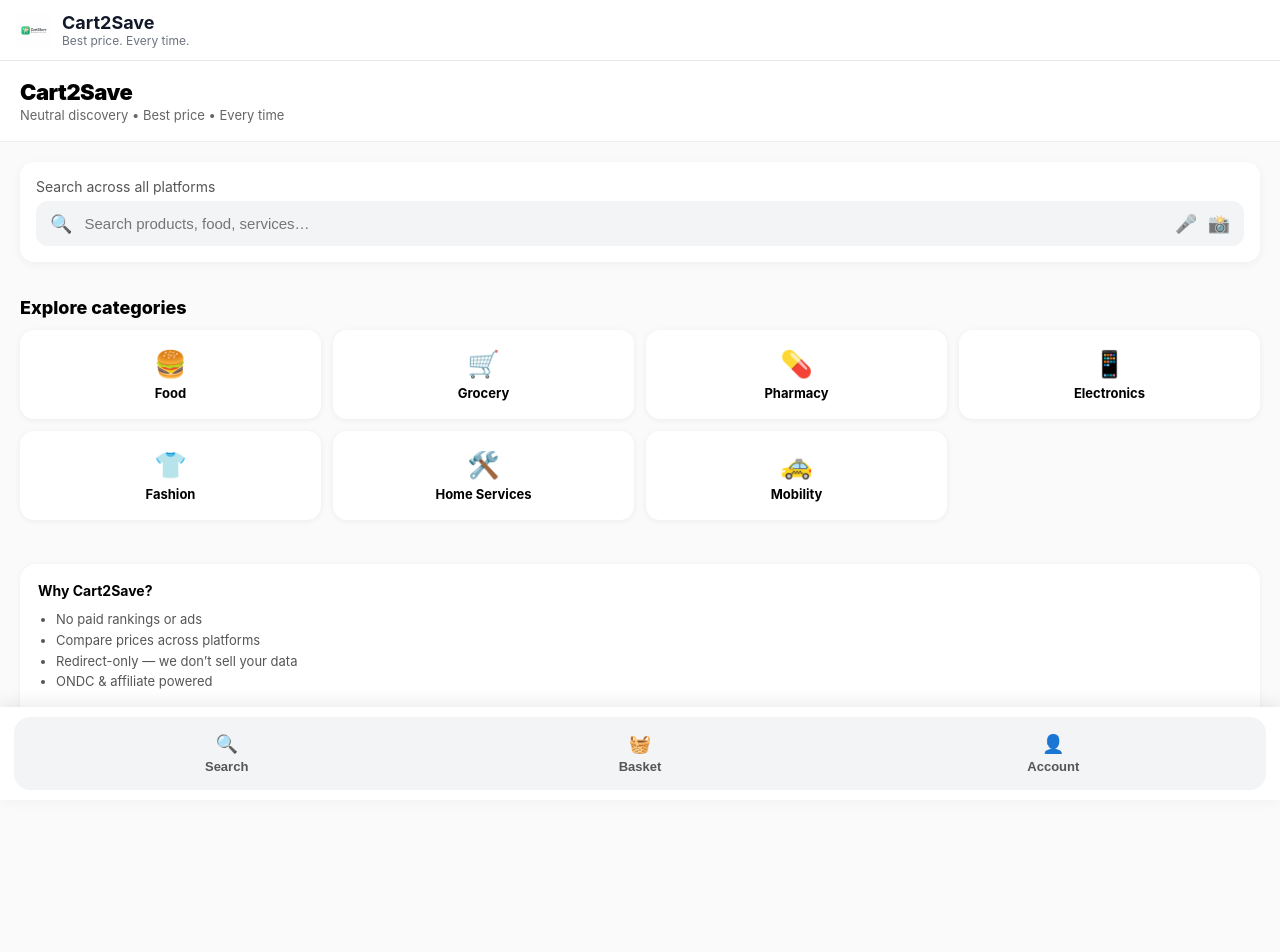
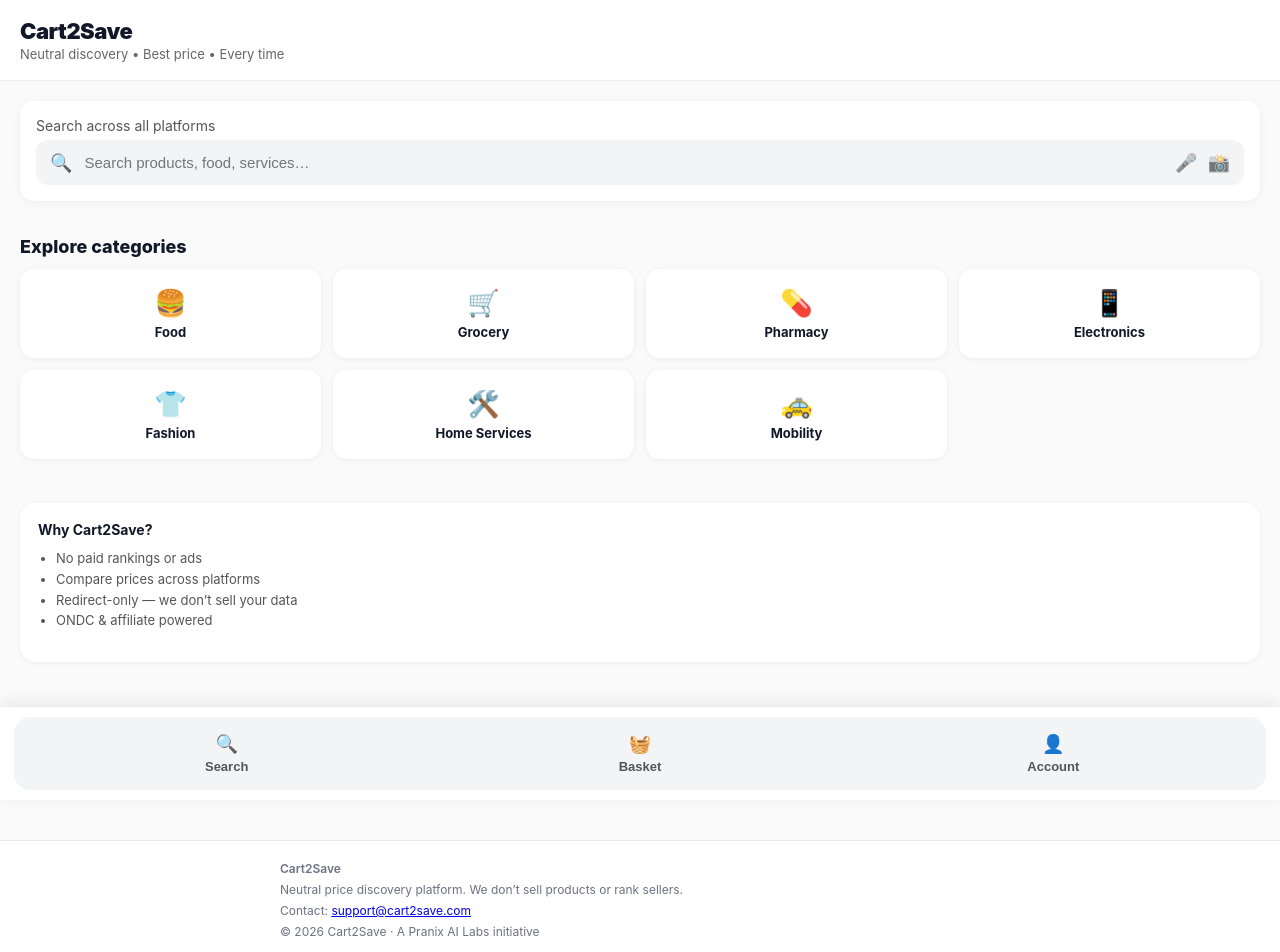
Before and after one commit to prashanthrangineni-sketch/pranix-witness-ui, a Next.js app: page / in a window 1280 px wide. Shown: the top 952 px of the page. Built offline with nearby package versions, Linux system fonts and the light colour scheme.

Commit message:
Add global footer with contact and trust information

```diff
--- a/app/layout.tsx
+++ b/app/layout.tsx
@@ -3,7 +3,7 @@ import BottomNav from './components/BottomNav'
 
 export const metadata: Metadata = {
   title: 'Cart2Save',
-  description: 'Neutral price discovery and basket platform',
+  description: 'Neutral discovery. Best price. Every time.',
 }
 
 export default function RootLayout({
@@ -16,66 +16,47 @@ export default function RootLayout({
       <body
         style={{
           margin: 0,
-          paddingBottom: '72px', // space for bottom nav
+          paddingBottom: '72px',
           fontFamily:
             '-apple-system, BlinkMacSystemFont, Segoe UI, Roboto, Helvetica, Arial, sans-serif',
           backgroundColor: '#fafafa',
+          color: '#111827',
         }}
       >
-        {/* 🔹 TOP HEADER */}
-        <header
+        {children}
+
+        {/* 🧾 FOOTER */}
+        <footer
           style={{
-            display: 'flex',
-            alignItems: 'center',
-            gap: '12px',
-            padding: '12px 16px',
+            marginTop: '40px',
+            padding: '20px 16px 90px',
             backgroundColor: '#ffffff',
-            borderBottom: '1px solid #e5e7eb',
-            position: 'sticky',
-            top: 0,
-            zIndex: 50,
+            borderTop: '1px solid #e5e7eb',
+            fontSize: '12px',
+            color: '#6b7280',
           }}
         >
-          <a
-            href="/"
-            style={{
-              display: 'flex',
-              alignItems: 'center',
-              gap: '10px',
-              textDecoration: 'none',
-            }}
-          >
-            <img
-              src="/brand/cart2save-logo.png"
-              alt="Cart2Save"
-              style={{ height: '36px', width: 'auto' }}
-            />
+          <div style={{ maxWidth: '720px', margin: '0 auto' }}>
+            <div style={{ fontWeight: 600, marginBottom: '6px' }}>
+              Cart2Save
+            </div>
+
+            <div style={{ marginBottom: '6px' }}>
+              Neutral price discovery platform. We don’t sell products or rank
+              sellers.
+            </div>
+
+            <div style={{ marginBottom: '6px' }}>
+              Contact: <a href="mailto:support@cart2save.com">support@cart2save.com</a>
+            </div>
+
             <div>
-              <div
-                style={{
-                  fontSize: '18px',
-                  fontWeight: 700,
-                  color: '#111827',
-                }}
-              >
-                Cart2Save
-              </div>
-              <div
-                style={{
-                  fontSize: '12px',
-                  color: '#6b7280',
-                }}
-              >
-                Best price. Every time.
-              </div>
+              © {new Date().getFullYear()} Cart2Save · A Pranix AI Labs initiative
             </div>
-          </a>
-        </header>
+          </div>
+        </footer>
 
-        {/* 🔹 PAGE CONTENT */}
-        {children}
-
-        {/* 🔹 PERSISTENT BOTTOM NAV */}
+        {/* 🔽 Persistent Bottom Navigation */}
         <BottomNav />
       </body>
     </html>
```
